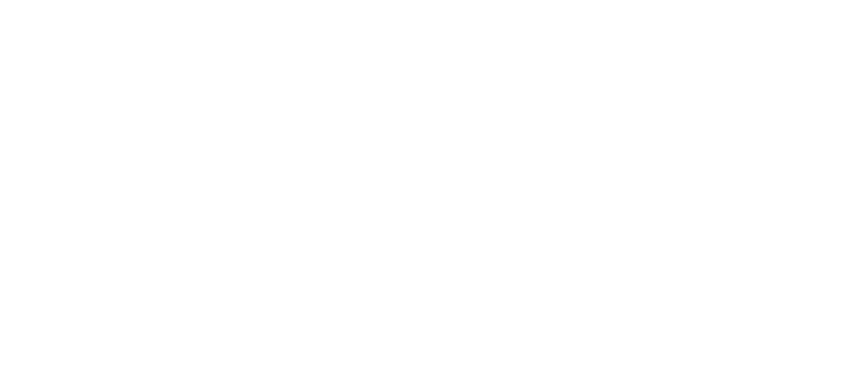
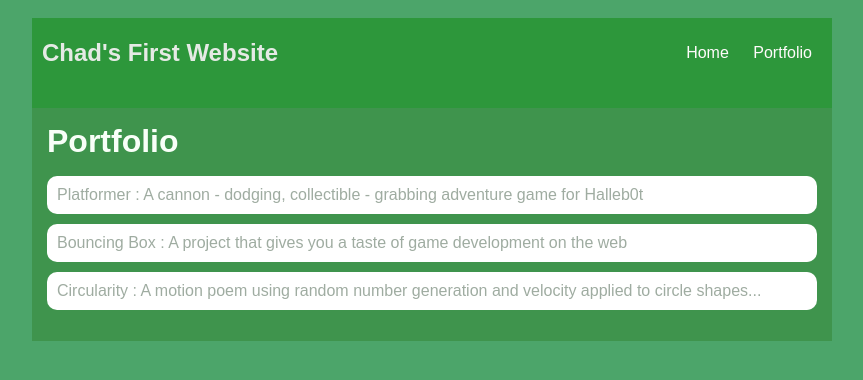
Before and after one commit to ccbailey13/ccbailey13.github.io, a plain HTML site: page portfolio.html in a window 1280 px wide. Shown: the whole page, without its empty margins (208-1071 px from the left). Drawn offline with Linux system fonts and the light colour scheme.

Commit message:
add portfolio.html file

```diff
--- a/portfolio.html
+++ b/portfolio.html
@@ -0,0 +1,36 @@
+<!DOCTYPE HTML>
+<html>
+    <head>
+    <title> Chad's First Website </title>
+    <link rel="stylesheet" href="style.css">
+</head>
+
+    <body>
+      <div id="all-contents">
+        <nav>
+            <h1> Chad's First Website </h1>
+            <ul id="nav-ul">
+                <li class="nav-li">
+                    <a class="nav-a" href="index.html">Home</a>
+                </li>
+                <li class="nav-li">
+                    <a class="nav-a" href="portfolio.html">Portfolio</a>
+                </li>
+            </ul>
+        </nav>
+        <nav>
+            <!-- Nav stuff here...-->
+        </nav>
+        <main>
+            <div class="content">
+                <h1>Portfolio</h1>
+                <ul id="portfolio">
+                    <li><a href="projects/platformer/">Platformer : A cannon - dodging, collectible - grabbing adventure game for Halleb0t</a></li>
+                    <li><a href="projects/bouncing-box/">Bouncing Box : A project that gives you a taste of game development on the web </a></li>
+                    <li><a href="projects/circularity/">Circularity : A motion poem using random number generation and velocity applied to circle shapes...</a></li>
+                </ul>
+            </div>
+        </main>
+      </div>
+    </body>
+    </html>
--- a/style.css
+++ b/style.css
@@ -52,14 +52,28 @@ main {
     padding: 15px;
 }
 
-/* portfolio styles */
-#interests {
-    border: 4px rgb(124, 178, 85) ridge;
-    padding: 8px;
-}
-h2, h3 {
-    margin: 0px;
-}
-<div id="all-contents">
-   <div class="sidebar"></div>
-</div>
+         /* portfolio styles */
+         .content h1 {
+          color: rgb(248, 255, 248);
+      }
+
+      #portfolio {
+          list-style-type: none;
+          padding-left: 0;
+      }
+
+      #portfolio li {
+          background: #fff;
+          padding: 10px;
+          border-radius: 10px;
+          margin-bottom: 10px;
+      }
+
+      #portfolio li:hover {
+          background: #56ab6a;
+      }
+
+      #portfolio a {
+          text-decoration: none;
+          color: #9faca1;
+      }
```
